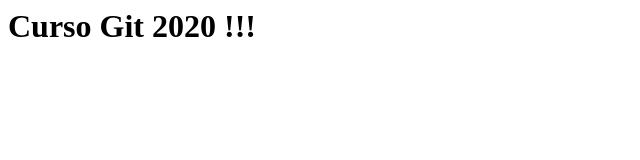
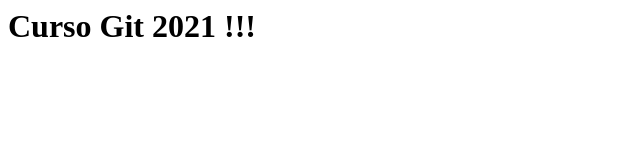
Before and after one commit to DavydMaker/gama-no-github, a plain HTML site: page index.html in a window 1280 px wide. Shown: the full height of the page, 0-640 px from the left. Drawn offline with Linux system fonts and the light colour scheme.

Commit message:
[3] Alterado ano do header

```diff
--- a/index.html
+++ b/index.html
@@ -1,5 +1,5 @@
 <html>
     <body>
-        <h1>Curso Git 2020 !!!</h1>
+        <h1>Curso Git 2021 !!!</h1>
     </body>
 </html>
```
